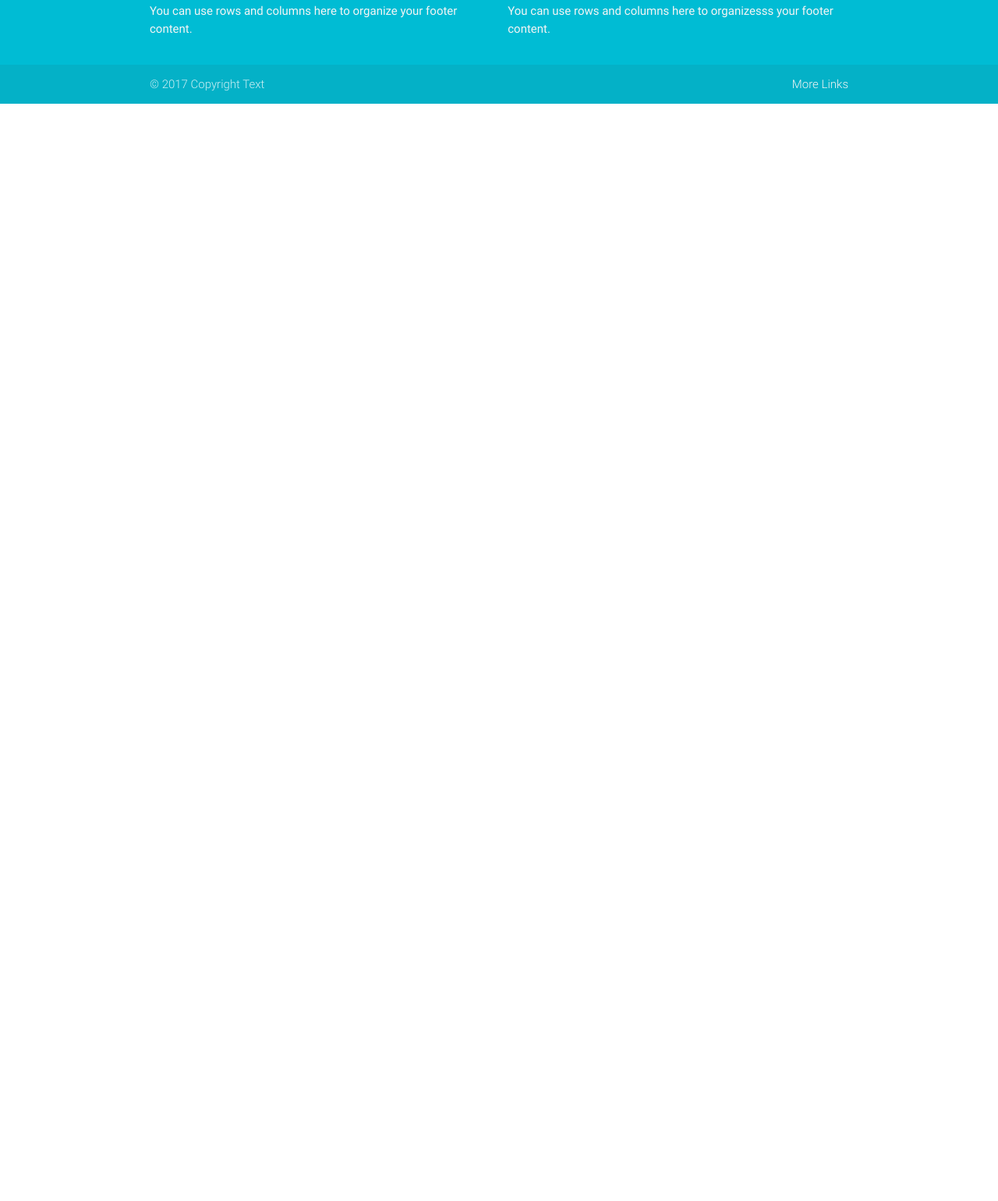
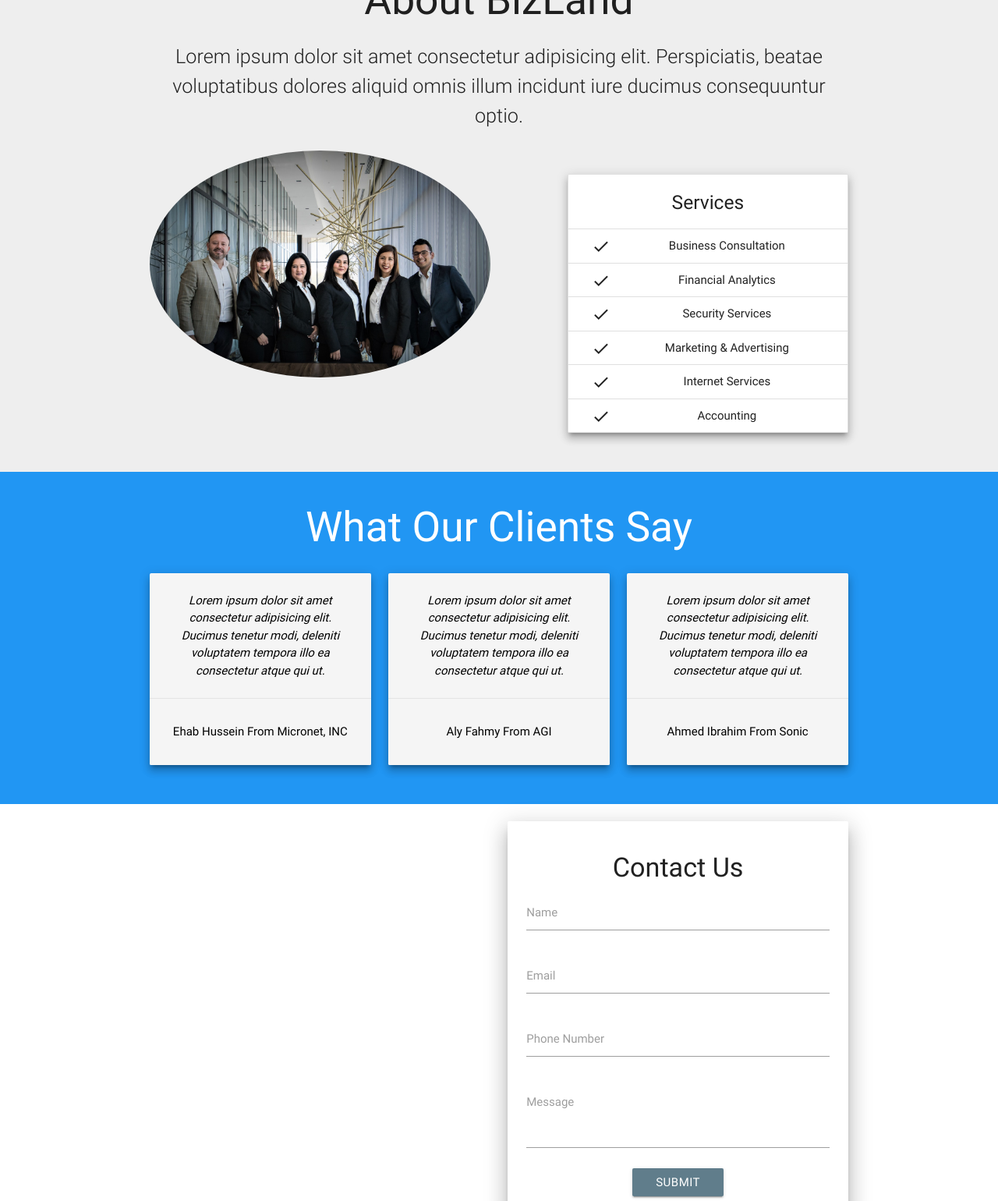
Before and after one commit to yasserabbass/Bizland, a plain HTML site: page index.html in a window 1280 px wide. Shown: the part 1260-2800 px from the top of the page at 78% size. Before the commit the page ends 1393 px from the top, so only its background shows below. Drawn offline with nearby package versions, Linux system fonts and the light colour scheme; some packages are replaced by stand-ins of ours.

Commit message:
Finished project

```diff
--- a/css/main.css
+++ b/css/main.css
@@ -42,6 +42,19 @@
   margin-bottom: 0 !important;
 }
 
+.section-contact {
+  position: relative;
+}
+
+#googlemap {
+  position: absolute;
+  height: 100%;
+  width: 100%;
+  top:0;
+  left: 0;
+  z-index: 0;
+}
+
 @media(max-width: 600px) {
   .main-header {
     height: 50vh;
--- a/index.html
+++ b/index.html
@@ -27,7 +27,7 @@
   </style>
 </head>
 
-<body>
+<body id="home" class="scrollspy">
   <header class="main-header navbar-fixed">
     <div class="primary-overlay">
       <nav class="transparent">
@@ -99,26 +99,130 @@
       </div>
     </div>
   </section>
-  <main>
-    <!-- Your content here -->
-  </main>
-  <footer class="page-footer cyan">
+  <section class="section section-about grey lighten-3 center scrollspy" id="about">
     <div class="container">
+      <h2>About BizLand</h2>
+      <p class="flow-text">Lorem ipsum dolor sit amet consectetur adipisicing elit. Perspiciatis, beatae voluptatibus
+        dolores aliquid omnis illum incidunt iure ducimus consequuntur optio.</p>
       <div class="row">
-        <div class="col s12 m8 l6">
-          <h5 class="white-text">First Footer Content</h5>
-          <p class="grey-text text-lighten-4">You can use rows and columns here to organize your footer content.</p>
+        <div class="col s12 m6">
+          <img src="img/people.jpg" alt="" class="circle responsive-img">
         </div>
-        <div class="col s12 m4 l6">
-          <h5 class="white-text">Second Footer Content</h5>
-          <p class="grey-text text-lighten-4">You can use rows and columns here to organizesss your footer content.</p>
+        <div class="col s12 m5 offset-m1">
+          <br>
+          <ul class="collection with-header z-depth-4">
+            <li class="collection-header">
+              <h5>Services</h5>
+            </li>
+            <li class="collection-item"><i class="material-icons left">check</i>Business Consultation</li>
+            <li class="collection-item"><i class="material-icons left">check</i>Financial Analytics</li>
+            <li class="collection-item"><i class="material-icons left">check</i>Security Services</li>
+            <li class="collection-item"><i class="material-icons left">check</i>Marketing & Advertising</li>
+            <li class="collection-item"><i class="material-icons left">check</i>Internet Services </li>
+            <li class="collection-item"><i class="material-icons left">check</i>Accounting</li>
+
+          </ul>
         </div>
       </div>
     </div>
-    <div class="footer-copyright">
+  </section>
+  <section class="section section-testimonials blue white-text center scrollspy" id="testimonials">
+    <div class="container">
+      <h2>What Our Clients Say</h2>
+      <div class="row">
+        <div class="col s12 m4">
+          <div class="card grey lighten-4 black-text z-depth-4">
+            <div class="card-content">
+              <p><em>Lorem ipsum dolor sit amet consectetur adipisicing elit. Ducimus tenetur modi, deleniti voluptatem
+                  tempora illo ea consectetur atque qui ut.</em></p>
+            </div>
+            <div class="card-action">
+              <p>Ehab Hussein From Micronet, INC </p>
+            </div>
+          </div>
+        </div>
+        <div class="col s12 m4">
+          <div class="card grey lighten-4 black-text z-depth-4">
+            <div class="card-content">
+              <p><em>Lorem ipsum dolor sit amet consectetur adipisicing elit. Ducimus tenetur modi, deleniti voluptatem
+                  tempora illo ea consectetur atque qui ut.</em></p>
+            </div>
+            <div class="card-action">
+              <p>Aly Fahmy From AGI</p>
+            </div>
+          </div>
+        </div>
+        <div class="col s12 m4">
+          <div class="card grey lighten-4 black-text z-depth-4">
+            <div class="card-content">
+              <p><em>Lorem ipsum dolor sit amet consectetur adipisicing elit. Ducimus tenetur modi, deleniti voluptatem
+                  tempora illo ea consectetur atque qui ut.</em></p>
+            </div>
+            <div class="card-action">
+              <p>Ahmed Ibrahim From Sonic </p>
+            </div>
+          </div>
+        </div>
+      </div>
+    </div>
+  </section>
+
+  <section class="section section-contact center scrollspy" id="contact">
+    <div id="googlemap">
+
+    </div>
+    <div class="container">
+      <div class="row">
+        <div class="col s12 m6 offset-m6">
+          <div class="card-panel z-depth-5">
+            <h4>Contact Us</h4>
+            <div class="input-field">
+              <input type="text" id="name">
+              <label for="name">Name</label>
+            </div>
+            <div class="input-field">
+              <input type="email" id="email">
+              <label for="email">Email</label>
+            </div>
+            <div class="input-field">
+              <input type="text" id="phone">
+              <label for="phone">Phone Number</label>
+            </div>
+            <div class="input-field">
+              <textarea name="message" id="message" class="materialize-textarea"></textarea>
+              <label for="message">Message</label>
+            </div>
+            <input type="submit" value="Submit" class="btn blue-grey">
+          </div>
+        </div>
+      </div>
+    </div>
+  </section>
+
+  <footer class="page-footer blue-grey darken-1">
+    <div class="container">
+      <div class="row">
+        <div class="col s12 l6">
+          <h5>Location</h5>
+          <p>Bizland, INC</p>
+          <p>55 Dafna, St. Doha</p>
+        </div>
+        <div class="col l4 offset-l2 s12">
+          <h5 class="white-text">Links</h5>
+          <ul>
+            <li><a class="white-text" href="#home">Home</a></li>
+            <li><a class="white-text" href="#about">About</a></li>
+            <li><a class="white-text" href="#testimonials">Testimonials</a></li>
+            <li><a class="white-text" href="#contact">Contact</a></li>
+          </ul>
+        </div>
+      </div>
+    </div>
+    <div class="footer-copyright blue-grey darken-4">
       <div class="container">
-        © 2017 Copyright Text
-        <a class="grey-text text-lighten-4 right" href="#!">More Links</a>
+        BizLand 2018 &copy;
+        <a class="grey-text text-lighten-4 right" href="#!"><i class="material-icons left">keyboard_arrow_up</i>Back
+          to Top</a>
       </div>
     </div>
   </footer>
@@ -127,11 +231,13 @@
     crossorigin="anonymous"></script>
   <!-- Materialize JS CDN -->
   <script src="https://cdnjs.cloudflare.com/ajax/libs/materialize/0.100.2/js/materialize.min.js"></script>
+  <script src="https://maps.googleapis.com/maps/api/js"></script>
   <script>
     $("document").ready(function () {
       $(".button-collapse").sideNav();
 
-      // ScrollFire
+      $('.scrollspy').scrollSpy();
+
       const options = [
         {
           selector: '.main-text',
@@ -149,6 +255,29 @@
         }
       ];
       Materialize.scrollFire(options);
+
+      const position = [42.361145, -71.057083];
+      const centerPosition = [42.377815, -70.981133];
+      function showGoogleMaps() {
+        const latLng = new google.maps.LatLng(position[0], position[1]);
+        const centerlatLng = new google.maps.LatLng(centerPosition[0], centerPosition[1]);
+        const mapOptions = {
+          zoom: 12,
+          streetViewControl: false,
+          scaleControl: true,
+          mapTypeId: google.maps.mapTypeId.ROADMAP,
+          center: centerlatLng
+        }
+        map = new google.maps.Map(document.getElementById('googlemap'), mapOptions);
+        marker = new google.maps.Marker({
+          position: LatLng,
+          map: map,
+          draggable: false,
+          animation: google.maps.Animation.DROP
+        });
+
+      }
+      google.maps.event.addDomListener(window, 'load', showGoogleMaps);
     });
   </script>
 </body>
```
